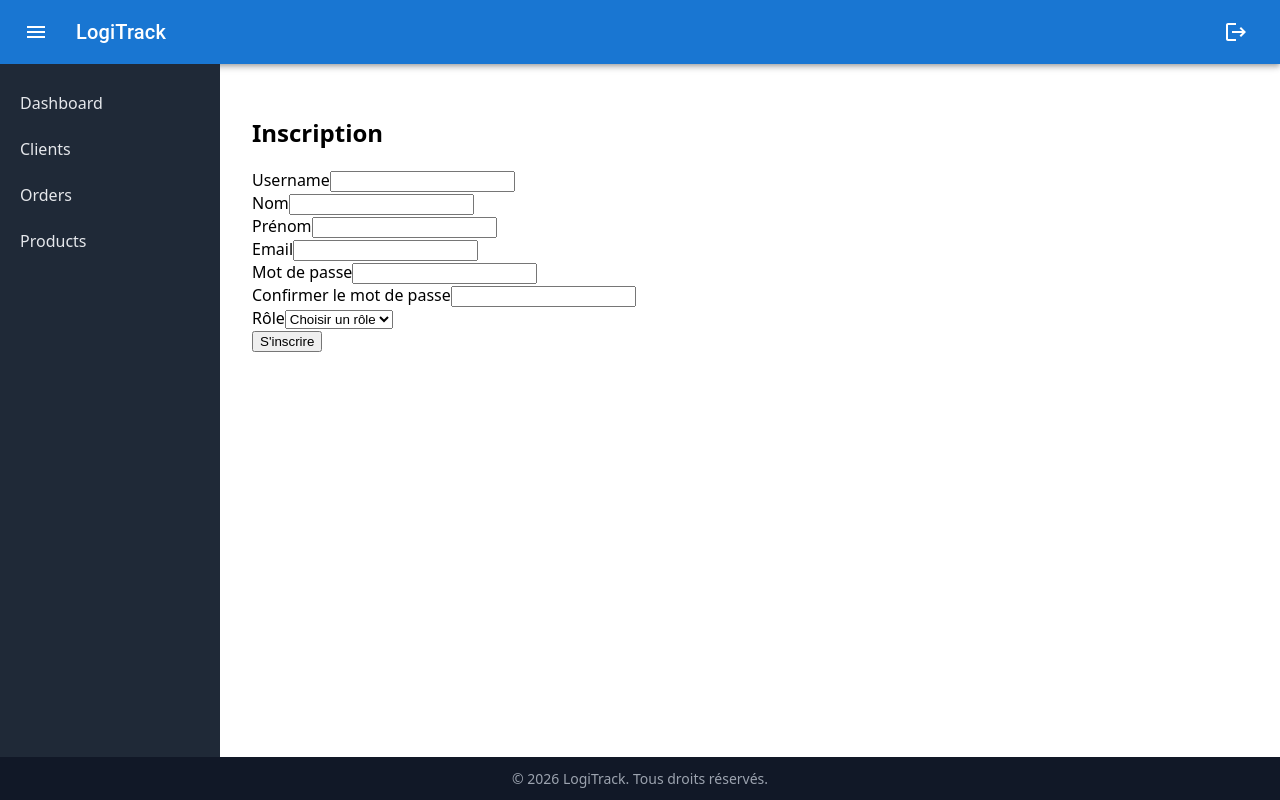
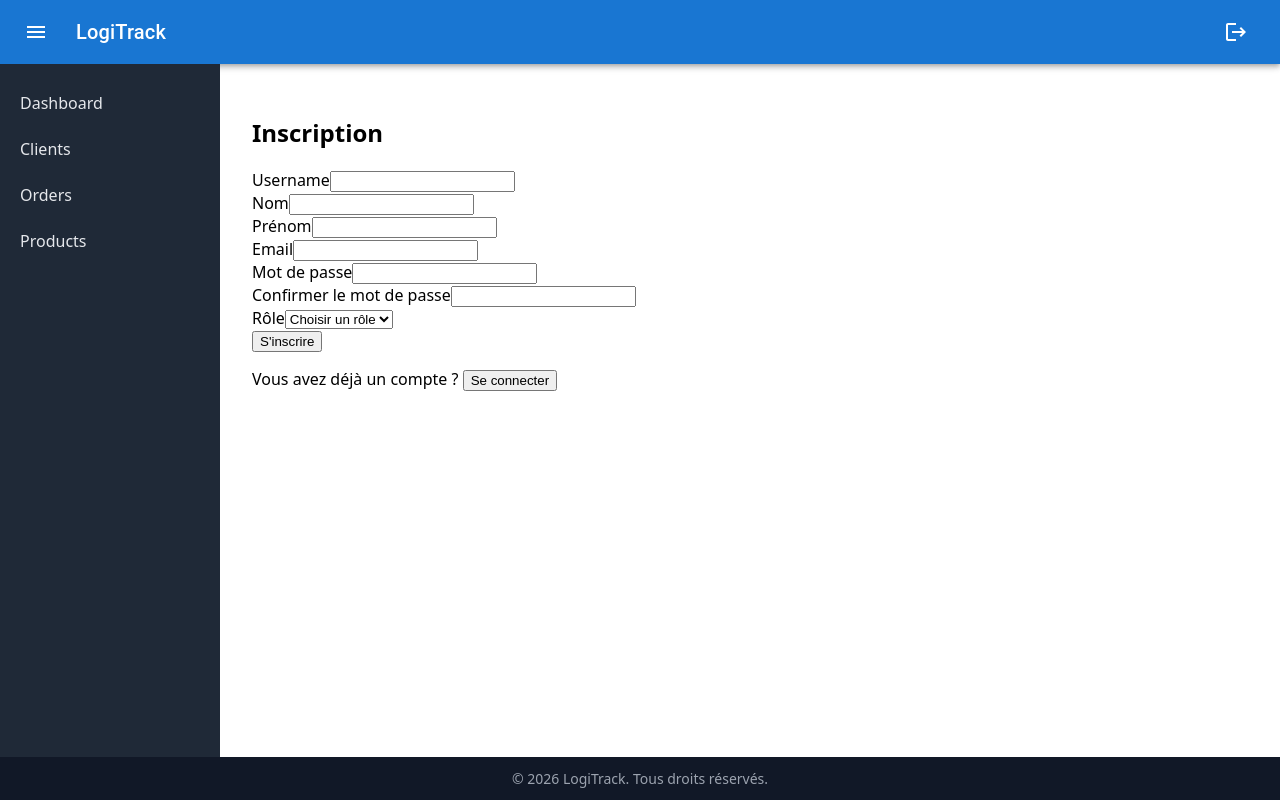
Before and after one commit to elfadiliaymen/Logitrack-frontend, a React (Vite) app: page /register in a window 1280 px wide. Built offline with nearby package versions, Linux system fonts and the light colour scheme.

Commit message:
fix the login and register

```diff
--- a/src/api/api.jsx
+++ b/src/api/api.jsx
@@ -34,7 +34,7 @@ api.interceptors.response.use(
 
     if (status === 401) {
       clearSession();
-      window.location.replace("/login");
+      window.location.replace("/register");
     }
 
     if (status === 403) {
--- a/src/auth/Login.jsx
+++ b/src/auth/Login.jsx
@@ -63,6 +63,13 @@ export default function Login() {
           Se connecter
         </button>
       </form>
+
+      <p>
+        Pas encore de compte ?{" "}
+        <button type="button" onClick={() => navigate("/register")}>
+          S'inscrire
+        </button>
+      </p>
     </div>
   );
 }
--- a/src/auth/Register.jsx
+++ b/src/auth/Register.jsx
@@ -4,6 +4,7 @@ import { yupResolver } from "@hookform/resolvers/yup";
 import * as yup from "yup";
 import { useNavigate } from "react-router-dom";
 import api from "../api/api";
+import { saveSession } from "../component/token";
 
 const schema = yup.object({
   username: yup.string().required("Username requis"),
@@ -58,7 +59,8 @@ export default function Register() {
       .post("/auth/register", registerRequest)
       .then(function (response) {
         console.log("Inscription réussie");
-        navigate("/login");
+        saveSession(response.data.token, response.data.user);
+        navigate("/dashboard");
       })
       .catch(function (error) {
         console.log("Inscription échouée");
@@ -148,6 +150,13 @@ export default function Register() {
         </button>
 
       </form>
+
+      <p>
+        Vous avez déjà un compte ?{" "}
+        <button type="button" onClick={() => navigate("/login")}>
+          Se connecter
+        </button>
+      </p>
     </div>
   );
 }
--- a/src/component/RouteGuard.jsx
+++ b/src/component/RouteGuard.jsx
@@ -4,7 +4,7 @@ import { isAuthenticated } from "./token";
 
 export default function RouteGuard({ children }) {
   if (!isAuthenticated()) {
-    return <Navigate to="/login" replace />;
+    return <Navigate to="/register" replace />;
   }
 
   return children;
```
